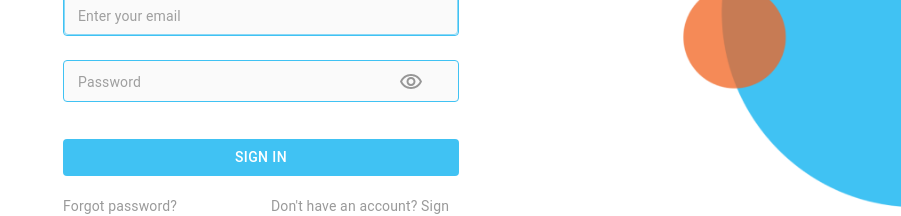
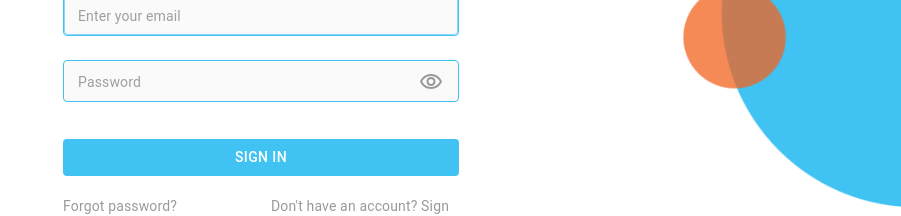
Before and after one commit to sabdullateef87/spicey-cafe, a React (Create React App) app: page /login in a window 1280 px wide. Shown: the part 178-394 px from the top of the page, without its empty margins (379-1280 px from the left). Built offline with nearby package versions, Linux system fonts and the light colour scheme.

Commit message:
dgdgdgdg

```diff
--- a/src/Components/Login/Login.jsx
+++ b/src/Components/Login/Login.jsx
@@ -67,8 +67,11 @@ const useStyles = makeStyles((theme) => ({
     },
   },
   eyeIcon: {
-    [theme.breakpoints.down("xs")]: {
-      right: "-110px !important",
+    "@media screen and (max-width: 416px) and (min-width: 0px)": {
+      right: "-125px !important",
+    },
+    "@media screen and (max-width: 600px) and (min-width: 416px)": {
+      right: "-170px !important",
     },
   },
 }));
@@ -180,7 +183,7 @@ export default function Login() {
                     cursor: "pointer",
                     position: "relative",
                     top: "-40px",
-                    right: "-150px",
+                    right: "-170px",
                   }}
                   onClick={onEyeClickClose}
                 />
@@ -192,7 +195,7 @@ export default function Login() {
                     cursor: "pointer",
                     position: "relative",
                     top: "-40px",
-                    right: "-150px",
+                    right: "-170px",
                   }}
                   onClick={onEyeClick}
                 />
```
